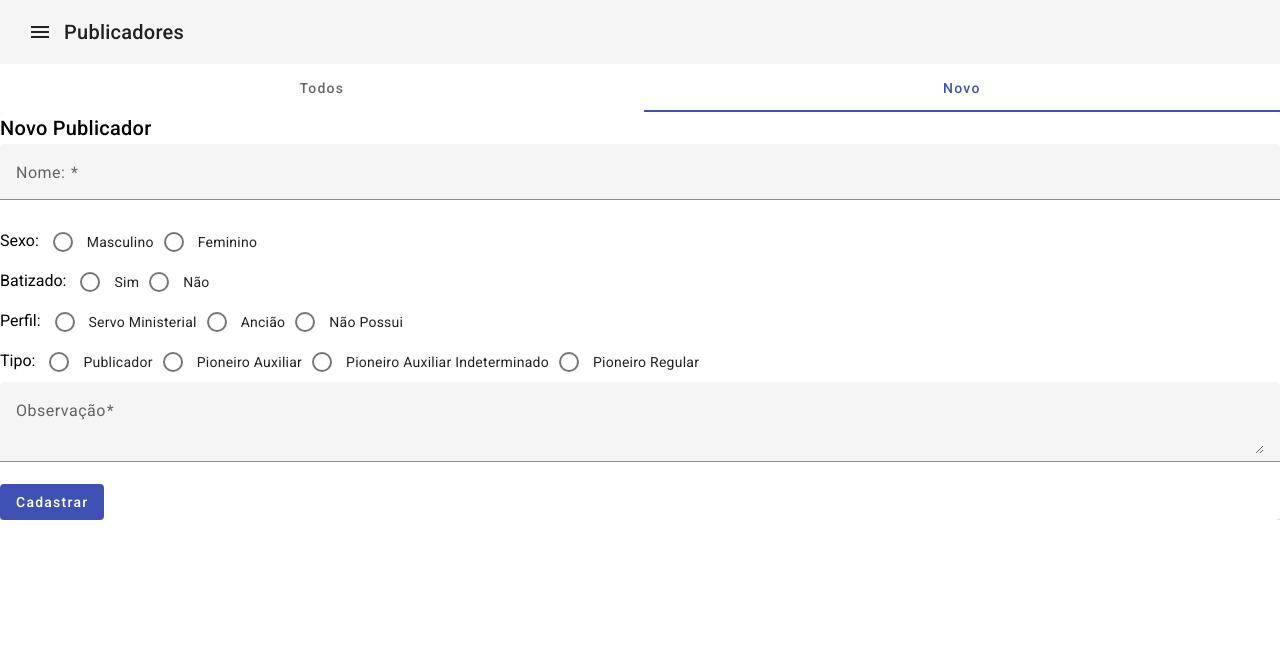
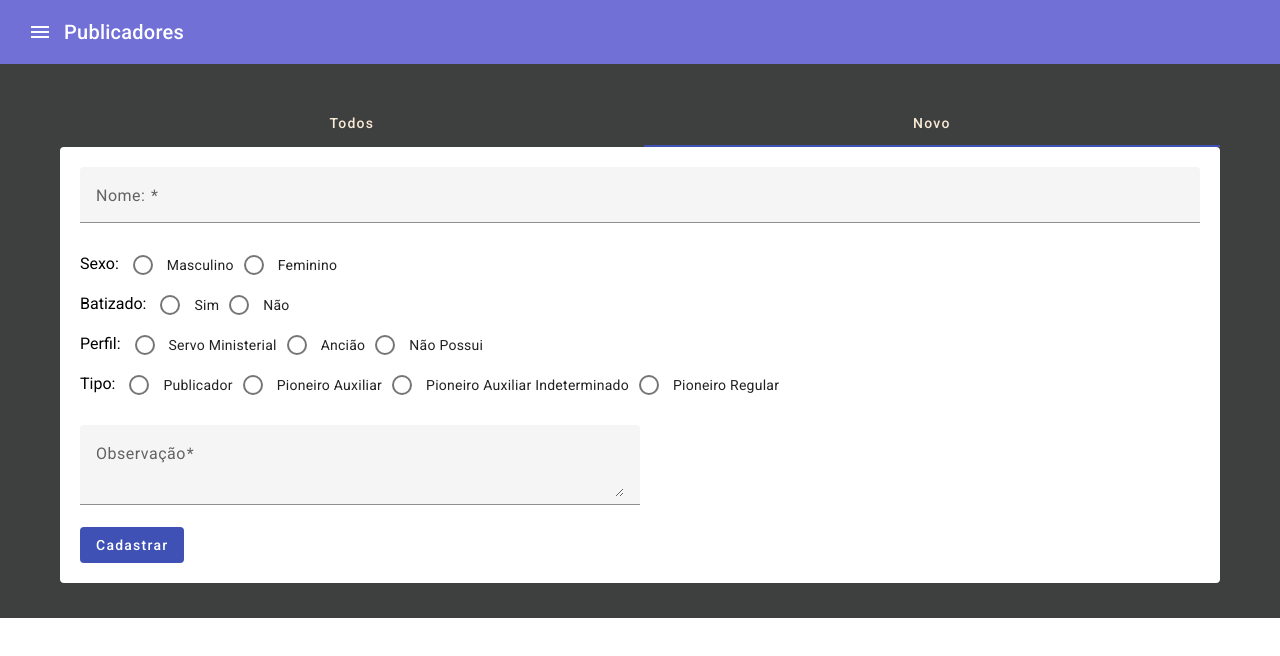
Before and after one commit to luispaulobrito/Designacoes, an Angular app in the folder designacoes-app/: page / in a window 1280 px wide. Both pictures are taken after a click on the tab "Novo". Shown: the top 656 px of the page. Built offline with nearby package versions, Linux system fonts and the light colour scheme; no server answers.

Commit message:
front atualizado

```diff
--- a/designacoes-app/src/app/publicador.service.ts
+++ b/designacoes-app/src/app/publicador.service.ts
@@ -27,4 +27,8 @@ export class PublicadorService {
     return this.http.delete<any>(`${this.url}/${publicador.id}`);
   }
 
+  atualizar(publicador : Publicador) : Observable<Publicador>{
+    return this.http.put<Publicador>(`${this.url}/${publicador.id}`, publicador);
 }
+
+}
--- a/designacoes-app/src/app/publicador/publicador.component.css
+++ b/designacoes-app/src/app/publicador/publicador.component.css
@@ -6,6 +6,32 @@
     box-sizing: border-box;
 }
 
-.example-full-width{
+.toolbar{
+    background-color: rgb(112 112 215);
+    color: white;
+}
+.tabela-publicadores{
     width: 100%;
 }
+
+.grupo-todos-e-novo{
+    padding: 35px 60px;
+    background-color: rgb(62, 63, 63);
+}
+
+.titulo{
+    color: antiquewhite;
+}
+
+.formulario-novo-publicador{
+    padding: 20px;
+}
+
+.campo-nome{
+    width: 100%;
+}
+
+.campo-observacao{
+    width: 50%;
+    margin-top: 20px;
+}
--- a/designacoes-app/src/app/publicador/publicador.component.html
+++ b/designacoes-app/src/app/publicador/publicador.component.html
@@ -1,18 +1,20 @@
-    <mat-toolbar>
+    <mat-toolbar class="toolbar">
         <button mat-icon-button class="example-icon" aria-label="Example icon-button with menu icon">
         <mat-icon>menu</mat-icon>
         </button>
         <span>Publicadores</span>
     </mat-toolbar>
 
-    <mat-tab-group animationDuration="0ms">
-    <mat-tab>
-        <ng-template mat-tab-label>
-            Todos
+    <mat-tab-group animationDuration="0ms" class="grupo-todos-e-novo">
+    <mat-tab class="label">
+        <ng-template mat-tab-label class="label-todos">
+            <span class="titulo">
+                Todos
+            </span>
         </ng-template>
 
         <mat-card>
-                <table mat-table [dataSource]="publicadores" class="example-full-width">
+                <table mat-table [dataSource]="publicadores" class="tabela-publicadores">
                     <ng-container matColumnDef="id">
                         <th mat-header-cell *matHeaderCellDef>ID</th>
                         <td mat-cell *matCellDef="let publicador">{{publicador.id}}</td>
@@ -51,7 +53,7 @@
                     <ng-container matColumnDef="acoes">
                         <th mat-header-cell *matHeaderCellDef>Ações</th>
                         <td mat-cell *matCellDef="let publicador">
-                            <button mat-icon-button>
+                            <button mat-icon-button (click)="editar(publicador)">
                               <mat-icon>edit</mat-icon>
                             </button>
 
@@ -66,15 +68,15 @@
                 </table>
         </mat-card>
     </mat-tab>
-    <mat-tab>
+
+    <mat-tab class="novo">
         <ng-template mat-tab-label>
-            Novo
+            <span class="titulo">Novo</span>
         </ng-template>
 
-        <mat-card class="full-width">
-            <mat-card-title>Novo Publicador</mat-card-title>
+        <mat-card class="formulario-novo-publicador">
             <form [formGroup]="formulario" (ngSubmit)="submit()" class="example-form">
-                <mat-form-field class="example-full-width">
+                <mat-form-field class="campo-nome">
                     <mat-label>Nome: </mat-label>
                     <input formControlName="nome" matInput>
                 </mat-form-field>
@@ -114,7 +116,7 @@
                 </p>
 
                 <p>
-                    <mat-form-field class="example-full-width">
+                    <mat-form-field class="campo-observacao">
                         <mat-label>Observação</mat-label>
                         <textarea matInput formControlName="observacao"></textarea>
                     </mat-form-field>
--- a/designacoes-app/src/app/publicador/publicador.component.ts
+++ b/designacoes-app/src/app/publicador/publicador.component.ts
@@ -1,4 +1,5 @@
-import { Component, OnInit } from '@angular/core';
+import { Component, OnInit, ViewChild } from '@angular/core';
+import { MatTabGroup } from '@angular/material/tabs';
 import { PublicadorService } from '../publicador.service';
 import { Publicador } from './publicador';
 import { FormBuilder, FormGroup, Validators } from '@angular/forms';
@@ -9,16 +10,19 @@ import { FormBuilder, FormGroup, Validators } from '@angular/forms';
   styleUrls: ['./publicador.component.css']
 })
 export class PublicadorComponent implements OnInit {
+  @ViewChild(MatTabGroup) tabGroup!: MatTabGroup;
 
   formulario: FormGroup;
   publicadores: Publicador[] = [];
-  colunas = ['id','nome','sexo','flBatismo','perfil','publicadorTipo','observacao', 'acoes']
+  colunas = ['id','nome','sexo','flBatismo','perfil','publicadorTipo','observacao', 'acoes'];
+  publicadorSelecionado: Publicador = new Publicador('', '', false, '', '', '');
 
   constructor(
     private service : PublicadorService,
     private fb : FormBuilder
   ){
     this.formulario = this.fb.group({});
+    this.publicadorSelecionado = new Publicador('', '', false, '', '', '');
   }
 
   ngOnInit(): void {
@@ -43,19 +47,42 @@ export class PublicadorComponent implements OnInit {
     })
   }
 
-  submit(){
-    const formValues = this.formulario.value
-    const publicador : Publicador = new Publicador(formValues.nome, formValues.sexo, formValues.flBatismo, formValues.perfil, formValues.publicadorTipo, formValues.observacao)
-    this.service.save(publicador).subscribe(resposta => {
-      let lista : Publicador[] = [... this.publicadores, resposta]
-      this.publicadores = lista;
-    })
+  submit() {
+    const publicador = this.formulario.value as Publicador;
+    if (!this.publicadorSelecionado) {
+      this.service.save(publicador).subscribe(() => {
+        this.formulario.reset();
+        this.listarPublicadores();
+      });
+    } else {
+      publicador.id = this.publicadorSelecionado.id;
+      this.service.atualizar(publicador).subscribe(() => {
+        this.formulario.reset();
+        this.publicadorSelecionado;
+        this.listarPublicadores();
+      });
+    }
   }
 
   excluir(publicador: Publicador){
     this.service.deletar(publicador).subscribe(() => {
       this.publicadores = this.publicadores.filter(p => p !== publicador);
     });
+  }
+
+  editar(publicador: Publicador): void {
+    this.publicadorSelecionado = publicador;
+    this.formulario.patchValue(publicador);
+    this.tabGroup.selectedIndex = 1;
+  }
+
+  atualizar(){
+    const formValues = this.formulario.value
+    const publicador : Publicador = new Publicador(formValues.nome, formValues.sexo, formValues.flBatismo, formValues.perfil, formValues.publicadorTipo, formValues.observacao)
+    this.service.atualizar(publicador).subscribe(resposta => {
+      const index = this.publicadores.findIndex(p => p.id === publicador.id);
+      this.publicadores[index] = resposta;
+      this.publicadorSelecionado;
+    });
+  }
 }
-
-}
```
